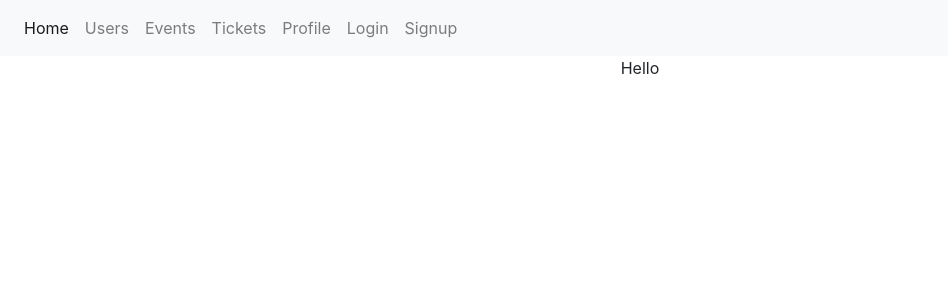
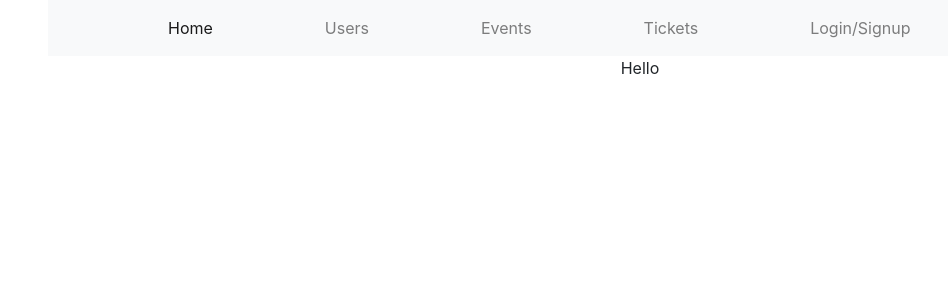
Before and after one commit to mandyrijntje/ticketapp-client, a React (Create React App) app: page / in a window 1280 px wide. Shown: the top 300 px of the page, without its empty margins (0-948 px from the left). Built offline with nearby package versions, Linux system fonts and the light colour scheme; what redux-localstore would draw is missing.

Commit message:
changes to Navbar

```diff
--- a/src/components/Navbar.js
+++ b/src/components/Navbar.js
@@ -4,7 +4,7 @@ import { Link } from "react-router-dom";
 export default class Navbar extends Component {
   render() {
     return (
-      <nav className="navbar navbar-expand-lg navbar-light bg-light nav-fill w-100 sticky-top d-flex justify-content-between">
+      <nav className="navbar navbar-expand-lg navbar-light bg-light sticky-top ml-5">
         <button
           className="navbar-toggler"
           type="button"
@@ -17,43 +17,35 @@ export default class Navbar extends Component {
           <span className="navbar-toggler-icon"></span>
         </button>
         <div className="collapse navbar-collapse" id="navbarSupportedContent">
-          <ul className="navbar-nav mr-auto">
-            <li className="nav-item active">
+          <ul className="navbar-nav ml-5">
+            <li className="nav-item active mx-5">
               <Link to="/" className="nav-link">
                 Home
               </Link>
             </li>
             <li className="nav-item">
-              <Link to="/users" className="nav-link">
+              <Link to="/users" className="nav-link mx-5">
                 Users
               </Link>
             </li>
             <li className="nav-item">
-              <Link to="/event" className="nav-link">
+              <Link to="/event" className="nav-link mx-5">
                 Events
               </Link>
             </li>
             <li className="nav-item">
-              <Link to="/ticket" className="nav-link">
+              <Link to="/ticket" className="nav-link mx-5">
                 Tickets
               </Link>
             </li>
-            <li className="nav-item">
-              <Link to="/user" className="nav-link">
-                Profile
+          </ul>
+          <ul className="navbar-nav mr-0">
+            <li className="nav-item mx-5">
+              <Link to="/login" className="nav-link">
+                Login/Signup
               </Link>
             </li>
-            <li className="nav-item">
-              <Link to="/login" className="nav-link">
-                Login
-              </Link>
-            </li>
-            <li className="nav-item">
-              <Link to="/signup" className="nav-link">
-                Signup
-              </Link>
-            </li>
-          </ul>
+            </ul>
         </div>
       </nav>
     );
```
